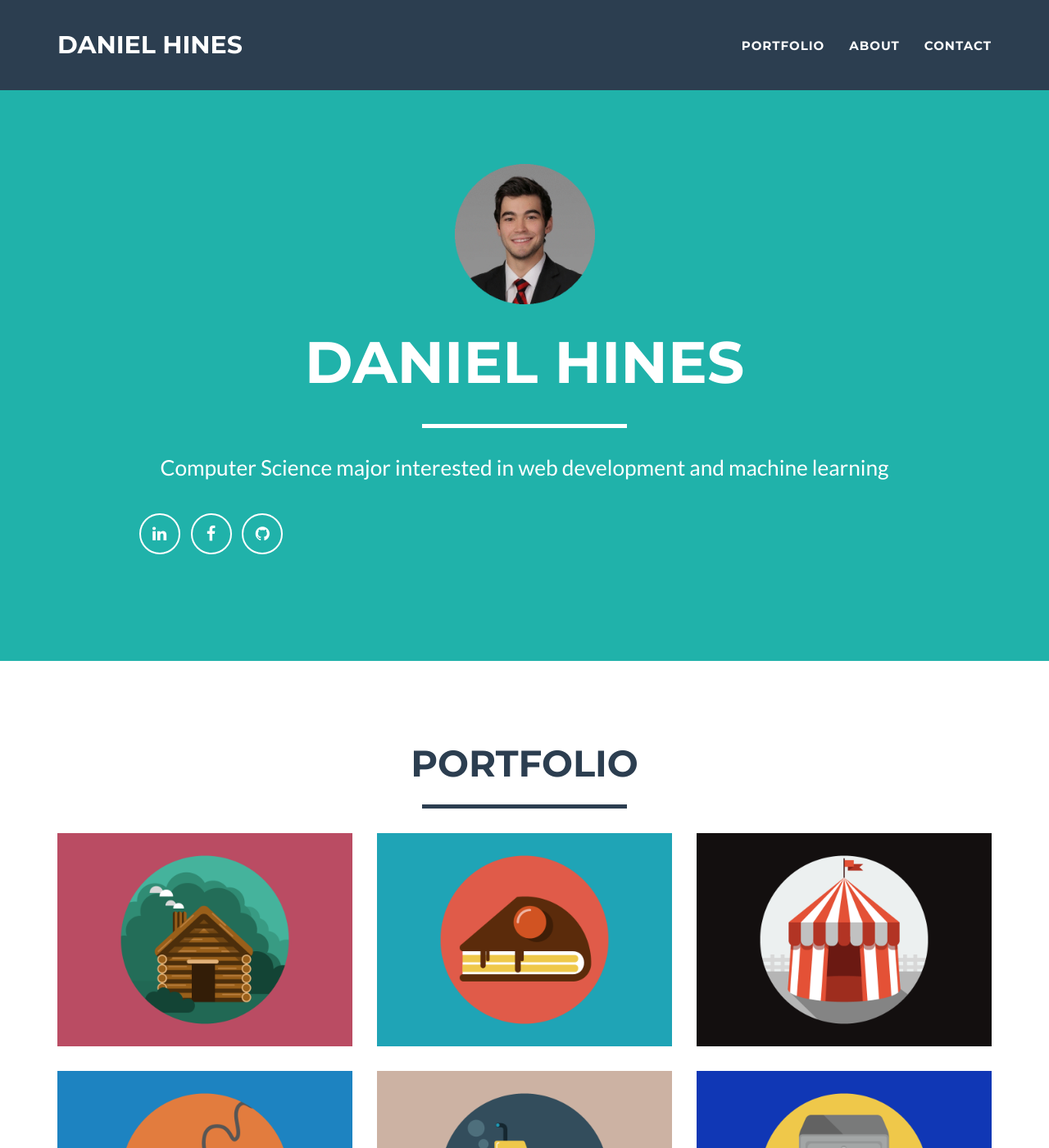
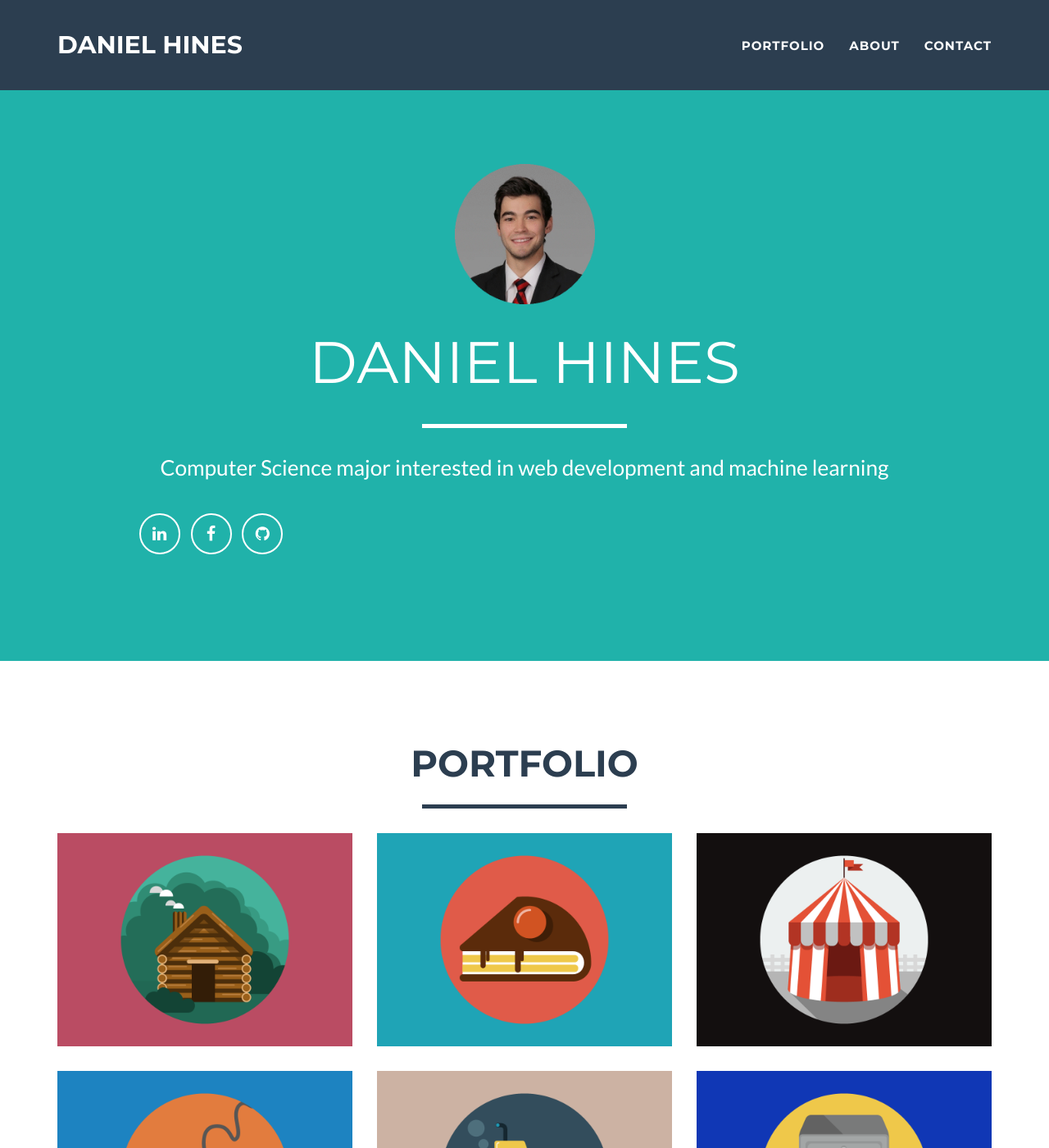
Before and after one commit to danielchines/danielchines.github.io, a Jekyll site: the page built from index.html, in a window 1280 px wide and 1400 px high. Shown: the whole window at 82% size. Built offline with Jekyll 4.4.1, drawn with Linux system fonts in a browser that asks for light colours.

Commit message:
Update main.css

```diff
--- a/_includes/css/main.css
+++ b/_includes/css/main.css
@@ -33,7 +33,7 @@ h5,
 h6 {
     text-transform: uppercase;
     font-family: Montserrat,"Helvetica Neue",Helvetica,Arial,sans-serif;
-    font-weight: 700;
+    font-weight: 600;
 }
 
 hr.star-light,
@@ -106,8 +106,8 @@ header .intro-text .name {
     display: block;
     text-transform: uppercase;
     font-family: Montserrat,"Helvetica Neue",Helvetica,Arial,sans-serif;
-    font-size: 2em;
-    font-weight: 700;
+    font-size: 1.5em;
+    font-weight: 500;
 }
 
 header .intro-text .skills {
```
